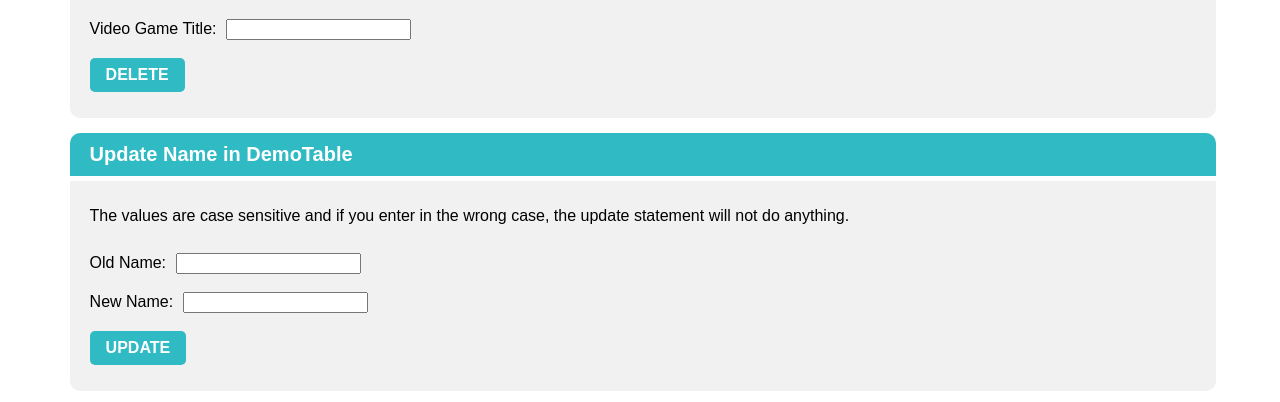
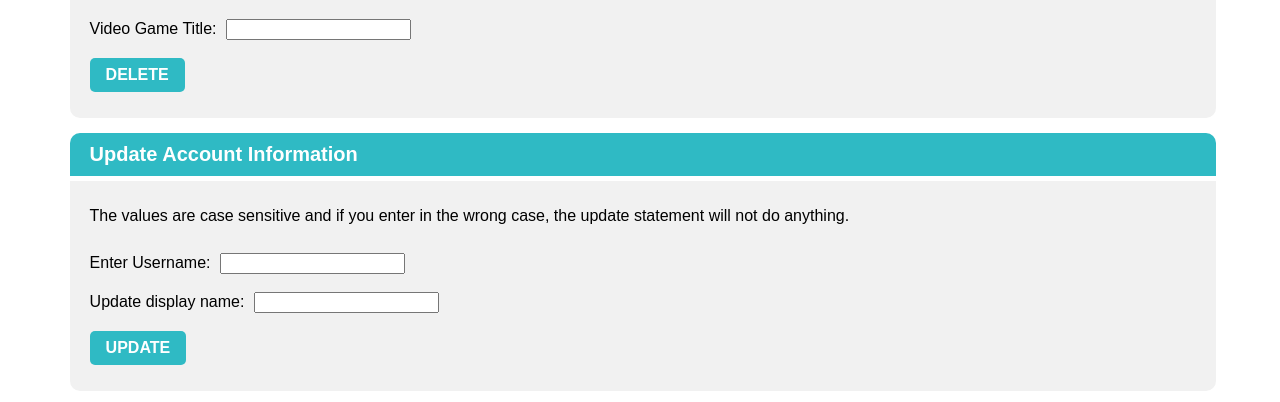
Before and after one commit to glenren/video_game_database, a PHP site: page / in a window 1280 px wide. Shown: the part 706-1108 px from the top of the page. Run offline with PHP 8.4, Linux system fonts and the light colour scheme; data that the repository does not hold is empty.

Commit message:
Update dml.php
changed update name in demoTable to update account information, right now I can only get update displayname to work

```diff
--- a/pages/dml.php
+++ b/pages/dml.php
@@ -66,28 +66,28 @@ function handleDeleteRequest()
 function handleUpdateRequest()
 {
     global $db_conn;
-    $old_name = $_POST['oldName'];
-    $new_name = $_POST['newName'];
-    // you need the wrap the old name and new name values with single quotations
-    executePlainSQL("UPDATE demoTable SET name='" . $new_name . "' WHERE name='" . $old_name . "'");
+    $username = $_POST['username'];
+	$displayname = $_POST['displayname'] ?? 'null';
+
+	executePlainSQL("UPDATE Account SET displayname='" . $displayname . "' WHERE username='" . $username . "'");
 
     global $success;
     if (
         $success
         && oci_commit($db_conn)
     ) {
-        popUp("Successfully updated value!");
+        popUp("Successfully updated display name!");
     } else {
         popUp("Database Error");
     }
 }
 ?>
 
-<h3>Update Name in DemoTable</h3>
+<h3>Update Account Information</h3>
 <div class="outer"><p>The values are case sensitive and if you enter in the wrong case, the update statement will not do anything.</p>
 <br/>
 <form method="POST" action="index.php">
-    Old Name: <input type="text" name="oldName"> <br/><br/>
-    New Name: <input type="text" name="newName"> <br /><br />
+    Enter Username: <input type="text" name="username"> <br/><br/>
+	Update display name: <input type="text" name="displayname"> <br /><br />
     <input type="submit" name="postAction" value="<?= $postUpdate ?>"></p>
 </form></div>
```
